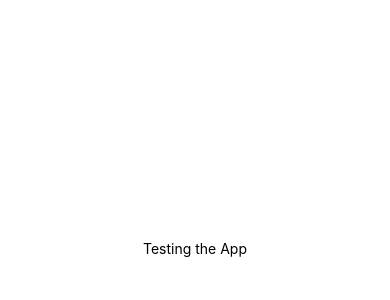
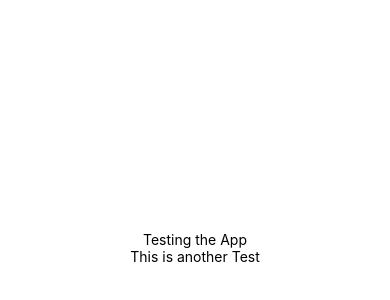
Before and after one commit to monasser112/my-movie-app, a React Native app: screen / in a window 390 px wide. Shown: the part 174-474 px from the top of the page. Built offline with nearby package versions, Linux system fonts and the light colour scheme.

Commit message:
This is another Test

```diff
--- a/App.js
+++ b/App.js
@@ -6,6 +6,7 @@ export default function App() {
   return (
     <View style={styles.container}>
       <Text>Testing the App</Text>
+      <Text>This is another Test</Text>
       <StatusBar style="auto" />
     </View>
   );
```
